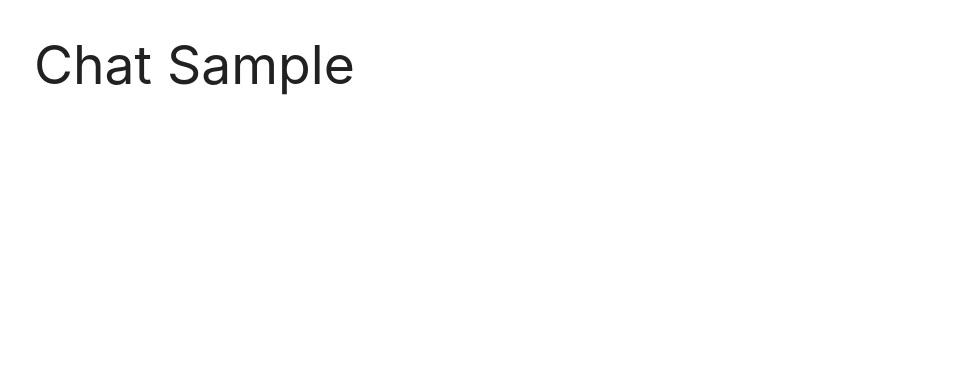
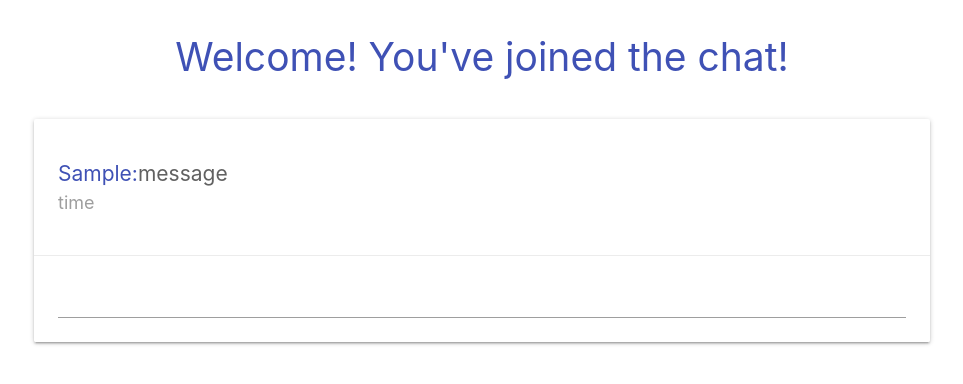
Before and after one commit to thomruns/tkd-chat, a Vue app: page /#/ in a window 1280 px wide. Both pictures are taken after typing "Sample" into the empty fields and a click on the button "ENTER CHAT". Shown: the top 384 px of the page, without its empty margins (158-1121 px from the left). Built offline with nearby package versions, Linux system fonts and the light colour scheme.

Commit message:
Chat view template and basic styling

```diff
--- a/src/components/Chat.vue
+++ b/src/components/Chat.vue
@@ -1,6 +1,20 @@
 <template>
   <div class="chat container">
-    <h2>Chat {{ this.name }}</h2>
+    <h2 class="center indigo-text">Welcome! You've joined the chat!</h2>
+    <div class="card">
+      <div class="card-content">
+        <ul class="messages">
+          <li>
+            <span class="indigo-text">{{ name }}:</span>
+            <span class="grey-text text-darken-2">message</span>
+            <span class="grey-text time">time</span>
+          </li>
+        </ul>
+      </div>
+      <div class="card-action">
+        <input type="text">
+      </div>
+    </div>
   </div>
 </template>
 
@@ -17,5 +31,17 @@ export default {
 </script>
 
 <style>
+.chat h2 {
+  font-size: 2.6em;
+  margin-bottom: 40px;
+}
+.chat span {
+  font-size: 1.4em;
+}
+.chat .time {
+  display: block;
+  font-size: 1.2em;
+}
+
 
 </style>
```
